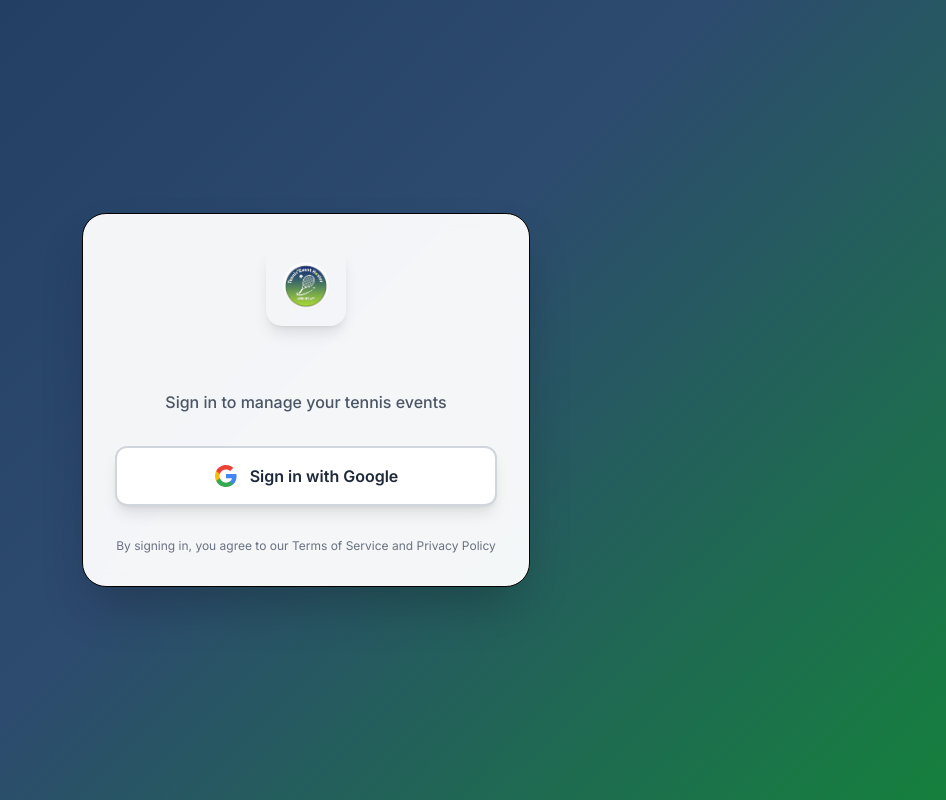
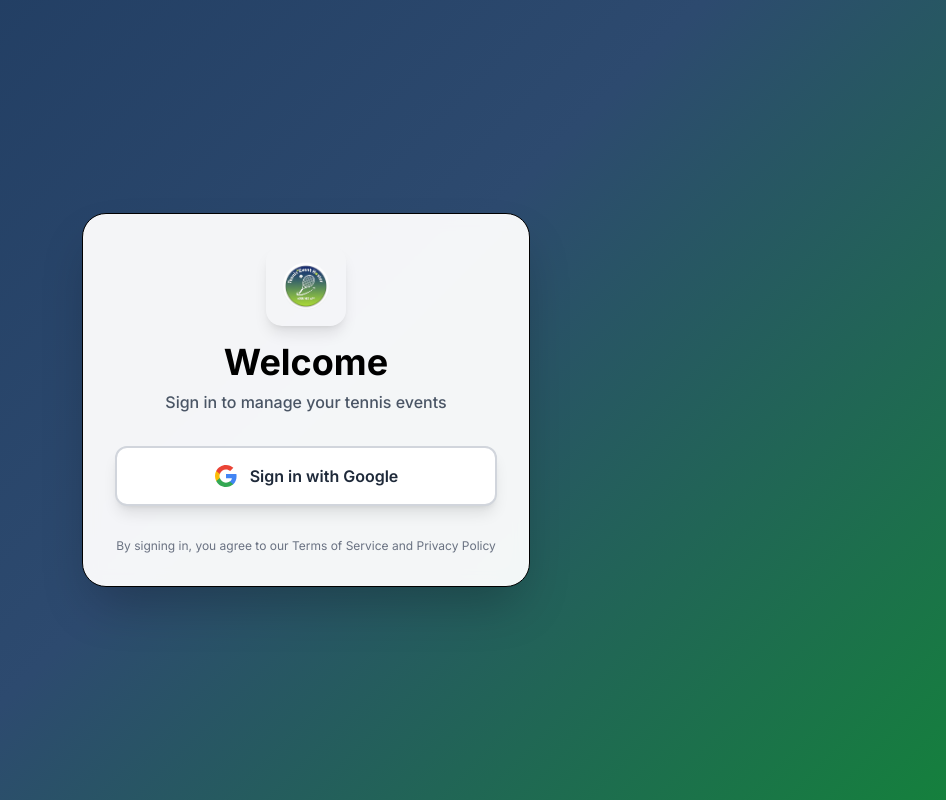
Before and after one commit to sidikriders/host-event-tennis, a React (Vite) app: page /login in a window 1280 px wide. Shown: the whole page, without its empty margins (334-1280 px from the left). Built offline with nearby package versions, Linux system fonts and the light colour scheme; no server answers.

Commit message:
prevent double login

```diff
--- a/src/pages/Login.tsx
+++ b/src/pages/Login.tsx
@@ -1,12 +1,20 @@
-import React, { useState } from 'react';
+import React, { useState, useEffect } from 'react';
 import { signInWithPopup, GoogleAuthProvider } from 'firebase/auth';
 import { auth } from '../firebase';
 import { useNavigate } from 'react-router-dom';
+import { useAuth } from '../hooks/useAuth';
 
 const Login: React.FC = () => {
   const [loading, setLoading] = useState(false);
   const [error, setError] = useState<string | null>(null);
   const navigate = useNavigate();
+  const { user, loading: authLoading } = useAuth();
+
+  useEffect(() => {
+    if (!authLoading && user) {
+      navigate('/', { replace: true });
+    }
+  }, [user, authLoading, navigate]);
 
   const handleGoogleSignIn = async () => {
     setLoading(true);
@@ -35,8 +43,8 @@ const Login: React.FC = () => {
               className="h-14 w-auto"
             />
           </div>
-          <h1 className="text-4xl font-display font-bold bg-linear-to-r from-tennis-court to-primary-700 bg-clip-text text-transparent mb-2">
-            Welcome Back
+          <h1 className="text-4xl font-display font-bold bg-linear-to-r from-tennis-court to-primary-700 bg-clip-text mb-2">
+            Welcome
           </h1>
           <p className="text-gray-600 font-medium">
             Sign in to manage your tennis events
```
